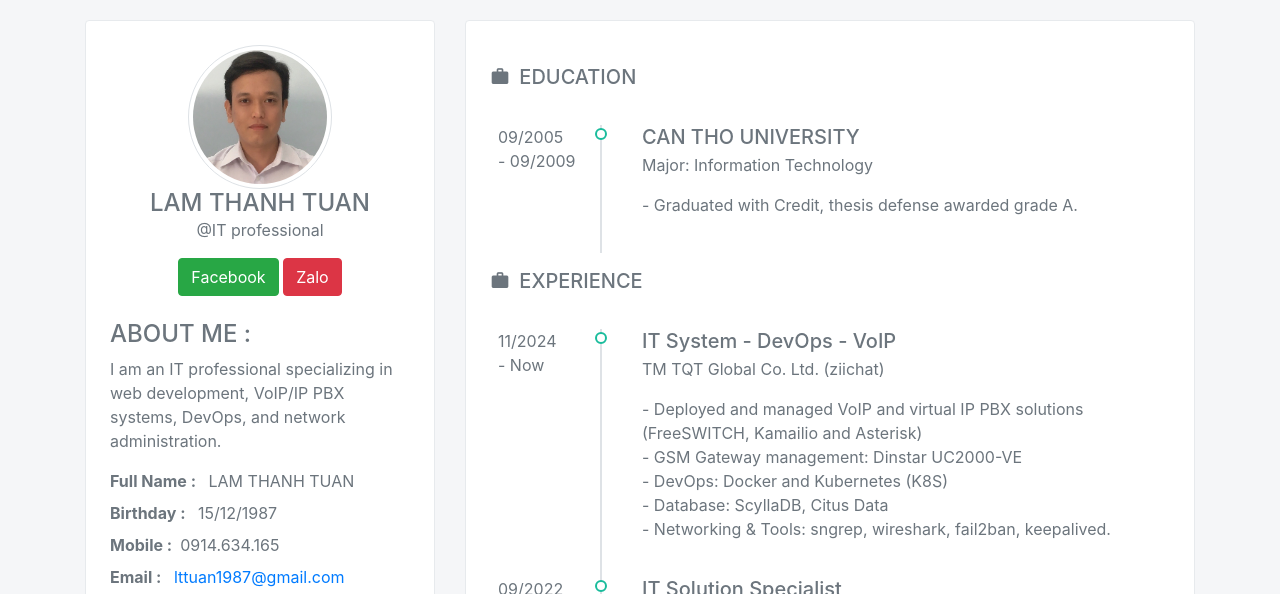
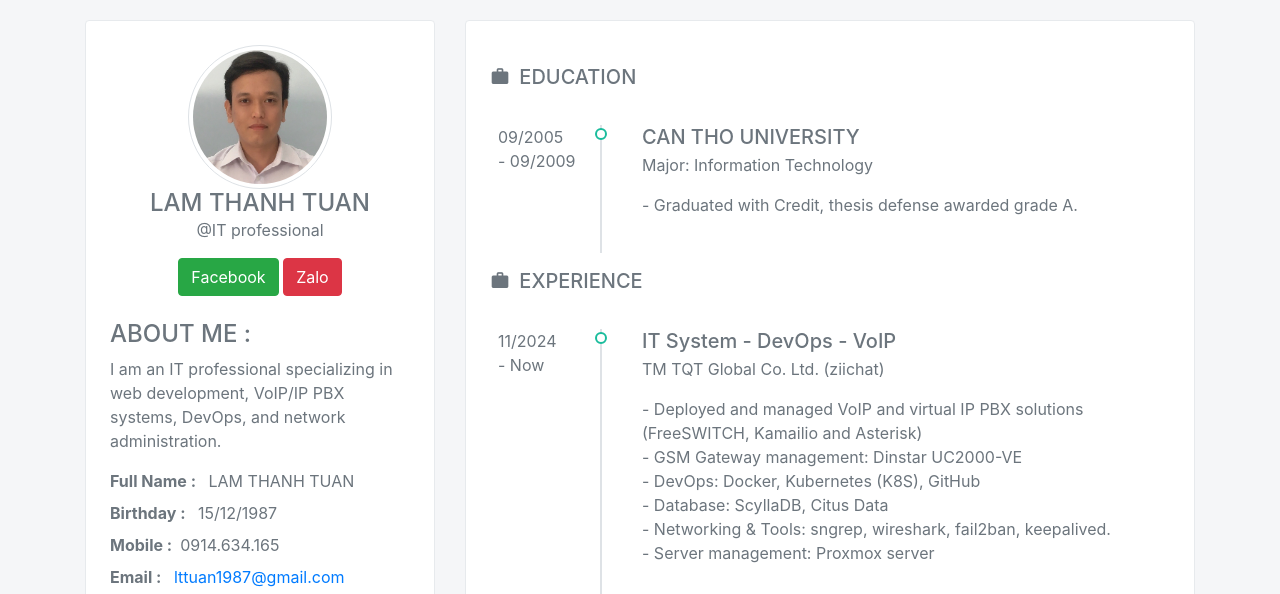
Before and after one commit to lttuan1987/lttuan1987.github.io, a plain HTML site: page index.html in a window 1280 px wide. Shown: the top 594 px of the page. Drawn offline with nearby package versions, Linux system fonts and the light colour scheme.

Commit message:
Add files via upload

```diff
--- a/index.html
+++ b/index.html
@@ -171,9 +171,11 @@
                             <p>TM TQT Global Co. Ltd. (ziichat)</p>
                             <p class="text-muted mt-2">- Deployed and managed VoIP and virtual IP PBX solutions (FreeSWITCH, Kamailio and Asterisk)<br>
                                 - GSM Gateway management: Dinstar UC2000-VE<br>
-                                - DevOps: Docker and Kubernetes (K8S)<br>
+                                - DevOps: Docker, Kubernetes (K8S), GitHub<br>
                                 - Database: ScyllaDB, Citus Data<br>
-                                - Networking & Tools: sngrep, wireshark, fail2ban, keepalived.</p>
+                                - Networking & Tools: sngrep, wireshark, fail2ban, keepalived.<br>
+                                - Server management: Proxmox server
+                            </p>
 
                         </li>
                         <li class="timeline-sm-item">
```
